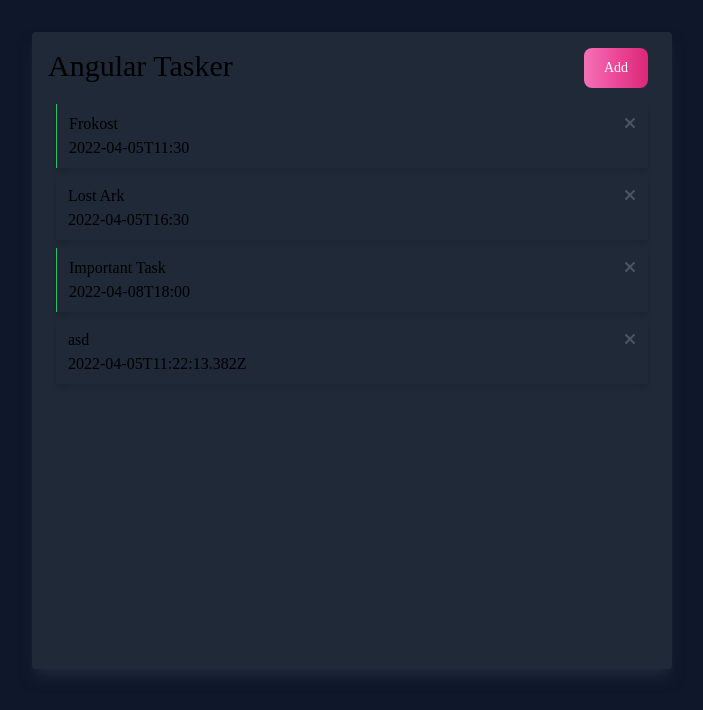
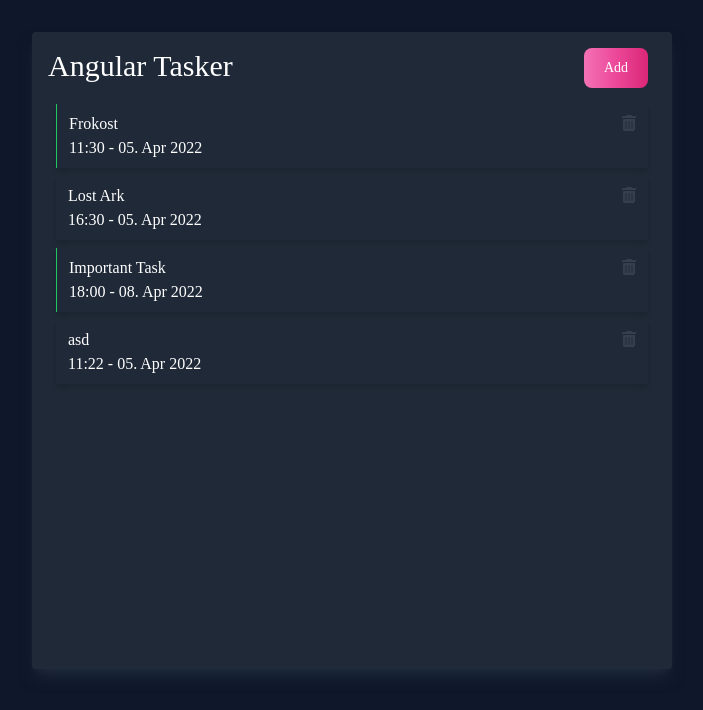
Before and after one commit to Dennienajs/Tasker, an Angular app: page / in a window 1280 px wide. Shown: the top 710 px of the page, without its empty margins (288-991 px from the left). Built offline with nearby package versions, Linux system fonts and the light colour scheme; data requests are answered from the project's data file.

Commit message:
darkmode styling

```diff
--- a/src/app/components/header/header.component.html
+++ b/src/app/components/header/header.component.html
@@ -1,5 +1,5 @@
-<div class="flex justify-between">
-  <h1 class="text-3xl">{{ title }}</h1>
+<div class="flex justify-between dark:bg-gray-800">
+  <h1 class="text-3xl text-gray-900 dark:text-white">{{ title }}</h1>
   <app-button
     text="Add"
     [color]="randomColor"
--- a/src/app/components/task/task.component.html
+++ b/src/app/components/task/task.component.html
@@ -1,26 +1,30 @@
 <div *ngIf="isLoading; then loading; else ready"></div>
 
 <ng-template #loading>
-  <div class="m-2 py-2 px-3 shadow-md animate-pulse opacity-40">
-    <h3 class="flex items-center justify-between text-white">.</h3>
-    <p class="text-white">.</p>
+  <div class="m-2 py-2 px-3 shadow-md hover:shadow-lg hover:animate-pulse">
+    <h3 class="flex items-center justify-between dark:shadow-slate-800">
+      <br /><br />
+    </h3>
+    <p><br /><br /></p>
   </div>
 </ng-template>
 
 <ng-template #ready>
   <div
-    [ngClass]="task.reminder ? 'border-l border-green-500' : ''"
+    [ngClass]="task?.reminder ? 'border-l border-green-500' : ''"
     (dblclick)="onToggleReminder(task)"
-    class="m-2 py-2 px-3 cursor-pointer shadow-md hover:shadow-lg hover:animate-pulse"
+    class="m-2 py-2 px-3 shadow-md hover:shadow-lg hover:animate-pulse cursor-pointer"
   >
     <h3 class="flex items-center justify-between">
       {{ task.text }}
       <fa-icon
-        class="text-gray-600 hover:text-red-600"
-        [icon]="faTimes"
+        title="Delete"
+        class="text-gray-500 hover:text-red-600 opacity-30 hover:opacity-100"
+        [icon]="icon"
         (click)="onDelete(task)"
       ></fa-icon>
     </h3>
-    <p>{{ task.day }}</p>
+
+    <p>{{ task.day | prettifyDate }}</p>
   </div>
 </ng-template>
--- a/src/app/components/task/task.component.ts
+++ b/src/app/components/task/task.component.ts
@@ -1,5 +1,5 @@
 import { Component, Input, OnInit, Output, EventEmitter } from '@angular/core';
-import { faTimes } from '@fortawesome/free-solid-svg-icons';
+import { faTrashCan as deleteIcon } from '@fortawesome/free-solid-svg-icons';
 import { Task } from "../../Task";
 
 @Component({
@@ -15,15 +15,12 @@ export class TaskComponent implements OnInit {
   @Output() onDeleteTask: EventEmitter<Task> = new EventEmitter();
   @Output() onToggleTaskReminder: EventEmitter<Task> = new EventEmitter();
 
-  faTimes = faTimes;
+  icon = deleteIcon;
 
   constructor() { }
+
   ngOnInit(): void { }
 
-  onDelete = (task: Task) =>
-    this.onDeleteTask.emit(task);
-
-
-  onToggleReminder = (task: Task) =>
-    this.onToggleTaskReminder.emit(task);
+  onDelete = (task: Task) => this.onDeleteTask.emit(task);
+  onToggleReminder = (task: Task) => this.onToggleTaskReminder.emit(task);
 }
--- a/src/app/components/tasks/tasks.component.html
+++ b/src/app/components/tasks/tasks.component.html
@@ -1,4 +1,4 @@
-<div>
+<div class="dark:bg-gray-800 dark:text-white">
   <app-add-task (onAddTask)="addTask($event)"></app-add-task>
 
   <div *ngIf="isLoading; then loading; else ready"></div>
```
